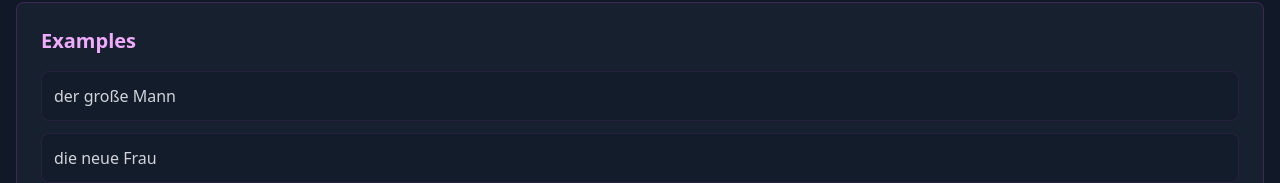
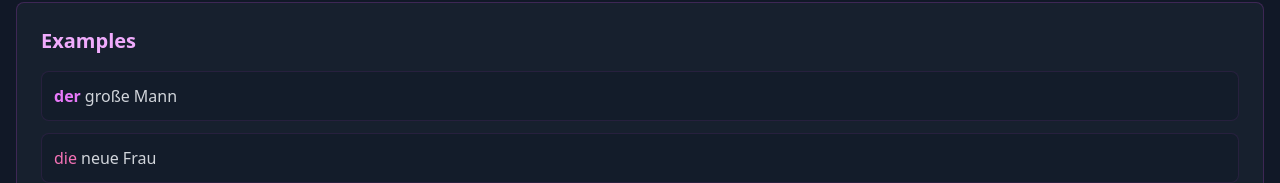
Before and after one commit to Hamza-EL-KHATIB/spring-learning-platform, a React (Create React App) app: page /#/german-cases in a window 1280 px wide. Both pictures are taken after a click on the button "Nominativ". Shown: the part 617-800 px from the top of the page. Built offline with nearby package versions, Linux system fonts and the light colour scheme.

Commit message:
feat: updates

```diff
--- a/src/pages/topics/german/GermanCasesPage.js
+++ b/src/pages/topics/german/GermanCasesPage.js
@@ -87,11 +87,28 @@ const GermanCasesPage = () => {
                     <div className="bg-gray-800/50 rounded-lg p-6 border border-fuchsia-500/20">
                         <h3 className="text-xl font-bold text-fuchsia-300 mb-4">Examples</h3>
                         <div className="space-y-3">
-                            {examples.map((example, idx) => (
-                                <div key={idx} className="bg-gray-900/50 p-3 rounded-lg border border-fuchsia-500/10">
-                                    <span className="text-gray-300">{example}</span>
-                                </div>
-                            ))}
+                            {examples.map((example, idx) => {
+                                // Split the example to highlight the relevant parts
+                                const parts = example.split(' ');
+                                return (
+                                    <div key={idx} className="bg-gray-900/50 p-3 rounded-lg border border-fuchsia-500/10">
+                                        {parts.map((part, partIdx) => {
+                                            // Check if this part contains the relevant article or ending
+                                            const isArticle = germanData.articles_and_pronouns[selectedArticleType].cases[selectedCase][Object.keys(germanData.articles_and_pronouns[selectedArticleType].cases[selectedCase])[0]] === part;
+                                            const hasRelevantEnding = Object.values(germanData.articles_and_pronouns[selectedArticleType].cases[selectedCase]).some(article => part.startsWith(article));
+
+                                            return (
+                                                <span key={partIdx} className={`${
+                                                    isArticle ? 'text-fuchsia-400 font-bold' :
+                                                        hasRelevantEnding ? 'text-pink-400' : 'text-gray-300'
+                                                } ${partIdx > 0 ? 'ml-1' : ''}`}>
+                                                    {part}
+                                                </span>
+                                            );
+                                        })}
+                                    </div>
+                                );
+                            })}
                         </div>
                     </div>
                 )}
@@ -128,11 +145,29 @@ const GermanCasesPage = () => {
                 <div className="bg-gray-800/50 rounded-lg p-6 border border-teal-500/20">
                     <h3 className="text-xl font-bold text-teal-300 mb-4">Examples</h3>
                     <div className="space-y-3">
-                        {germanData.examples.without_articles[selectedCase].map((example, idx) => (
-                            <div key={idx} className="bg-gray-900/50 p-3 rounded-lg border border-teal-500/10">
-                                <span className="text-gray-300">{example}</span>
-                            </div>
-                        ))}
+                        {germanData.examples.without_articles[selectedCase].map((example, idx) => {
+                            // Split the example to highlight the relevant parts
+                            const parts = example.split(' ');
+                            return (
+                                <div key={idx} className="bg-gray-900/50 p-3 rounded-lg border border-teal-500/10">
+                                    {parts.map((part, partIdx) => {
+                                        // Check if this part contains an adjective ending
+                                        const endings = germanData.adjective_endings.without_article.cases[selectedCase];
+                                        const hasEnding = Object.values(endings).some(ending =>
+                                            part.endsWith(ending) && part.length > ending.length
+                                        );
+
+                                        return (
+                                            <span key={partIdx} className={`${
+                                                hasEnding ? 'text-cyan-400 font-semibold' : 'text-gray-300'
+                                            } ${partIdx > 0 ? 'ml-1' : ''}`}>
+                                                {part}
+                                            </span>
+                                        );
+                                    })}
+                                </div>
+                            );
+                        })}
                     </div>
                 </div>
             </div>
```
